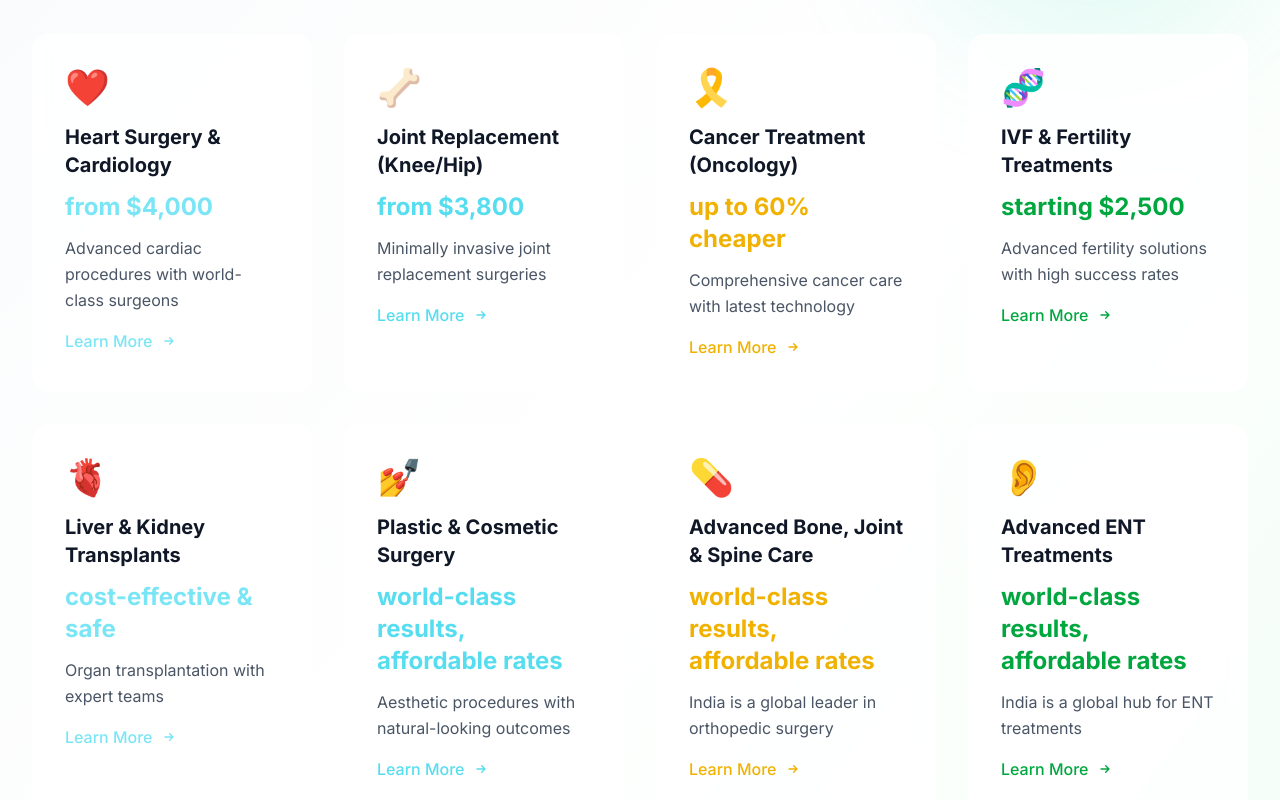
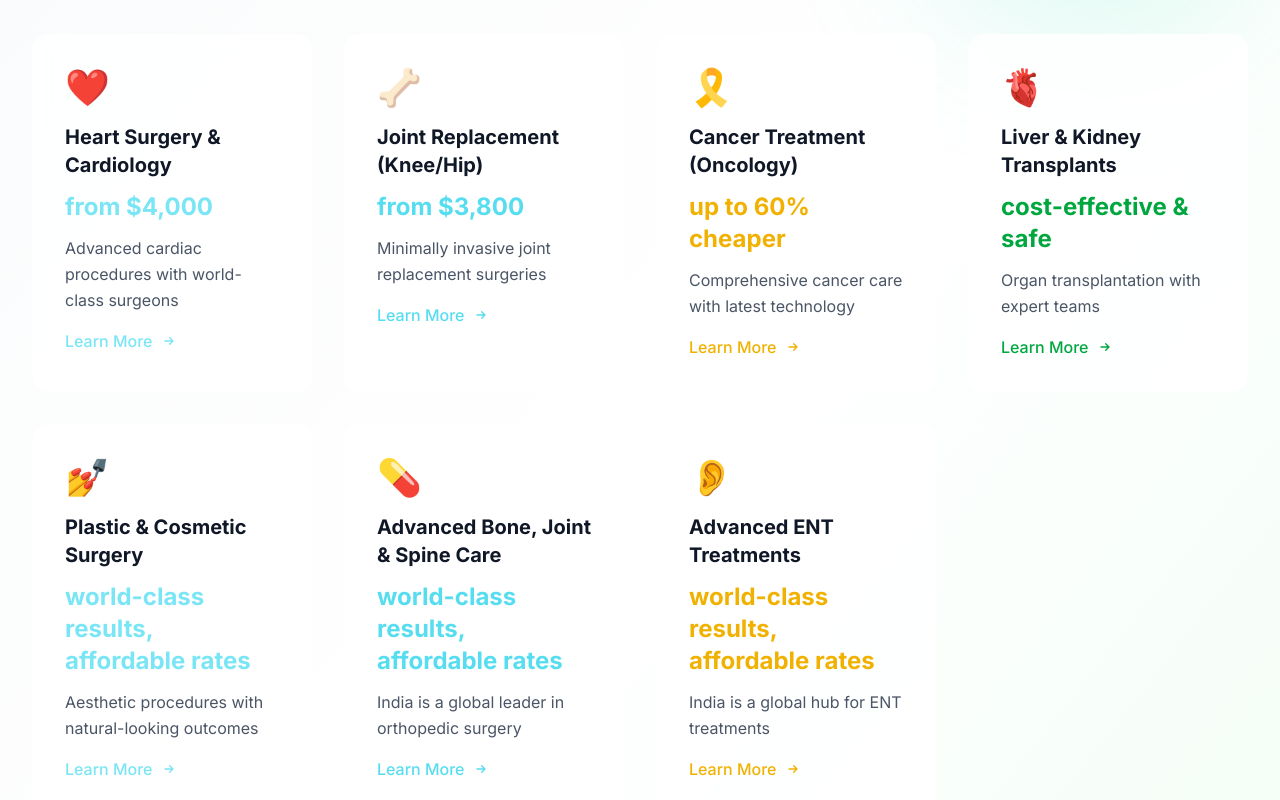
Before and after one commit to Rahul-9211/medical, a Next.js app: page / in a window 1280 px wide. Shown: the part 1860-2660 px from the top of the page. Built offline with nearby package versions, Linux system fonts and the light colour scheme.

Commit message:
remove ivf - fertility from frontend

```diff
--- a/public/blog/allblog.json
+++ b/public/blog/allblog.json
@@ -46,7 +46,6 @@
             { "name": "Heart & Cardiac Surgery", "url": "/treatments/heart-surgery-cardiology" },
             { "name": "Orthopedic Surgery & Joint Replacement", "url": "/treatments/orthopedic-surgery-joint-replacements" },
             { "name": "Cancer Treatment (Oncology)", "url": "/treatments/cancer-treatment-oncology" },
-            { "name": "IVF & Fertility Treatments", "url": "/treatments/ivf-fertility-treatments" },
             { "name": "Liver & Kidney Transplant", "url": "/treatments/liver-kidney-transplant" },
             { "name": "Cosmetic & Plastic Surgery", "url": "/treatments/plastic-cosmetic-surgery" },
             { "name": "Dental & Eye Treatments", "url": "/treatments/dental-implants-oral-care" }
--- a/public/blog/blog.json
+++ b/public/blog/blog.json
@@ -42,10 +42,6 @@
         {
           "title": "Cancer Treatment in India – Affordable Options for International Patients",
           "url": "/treatments/cancer-treatment-oncology"
-        },
-        {
-          "title": "IVF & Fertility Treatments – Success Rates & Cost in India",
-          "url": "/treatments/ivf-fertility-treatments"
         },
         {
           "title": "Neurosurgery & Spine Treatments – Advanced Care in India",
--- a/public/blog/latestblog/allblog.json
+++ b/public/blog/latestblog/allblog.json
@@ -259,10 +259,6 @@
           "url": "/treatments/heart-surgery-cardiology"
         },
         {
-          "label": "IVF & Fertility",
-          "url": "/treatments/ivf-fertility-treatments"
-        },
-        {
           "label": "Cancer Treatment",
           "url": "/treatments/cancer-treatment-oncology"
         }
@@ -330,10 +326,6 @@
         {
           "label": "Cancer Treatment",
           "url": "/treatments/cancer-treatment-oncology"
-        },
-        {
-          "label": "IVF & Fertility",
-          "url": "/treatments/ivf-fertility-treatments"
         },
         {
           "label": "Liver & Kidney Transplant",
--- a/public/treatmentCost/treatmentCost.json
+++ b/public/treatmentCost/treatmentCost.json
@@ -69,7 +69,6 @@
       { "name": "Heart Surgery – Cost in India", "link": "/treatment-cost/heart-surgery-cardiology" },
       { "name": "Knee & Hip Replacement – Cost in India", "link": "/treatment-cost/orthopedic-surgery-joint-replacements" },
       { "name": "Cancer Treatment – Cost in India", "link": "/treatment-cost/cancer-treatment-oncology" },
-      { "name": "IVF & Fertility – Cost in India", "link": "/treatment-cost/ivf-fertility-treatments" },
       { "name": "Liver & Kidney Transplant – Cost in India", "link": "/treatment-cost/liver-kidney-transplant" },
       { "name": "Bariatric (Weight Loss) Surgery – Cost in India", "link": "/treatment-cost/bariatric-weight-loss-surgery" },
       { "name": "Dental Implants – Cost in India", "link": "/treatment-cost/dental-implants-oral-care" },
--- a/public/treatments/treatment.json
+++ b/public/treatments/treatment.json
@@ -43,14 +43,6 @@
         "title": "Cancer Treatment (Oncology) in India",
         "description": "Chemotherapy, radiation, robotic surgery, bone marrow transplant",
         "slug": "cancer-treatment-oncology",
-        "ctaText": "Learn More ⟶"
-      },
-      {
-        "id": 5,
-        "emoji": "🧬",
-        "title": "IVF & Fertility Treatments in India",
-        "description": "IVF, ICSI, egg donation, surrogacy, male infertility solutions",
-        "slug": "ivf-fertility-treatments",
         "ctaText": "Learn More ⟶"
       },
       {
--- a/src/app/about/page.tsx
+++ b/src/app/about/page.tsx
@@ -18,7 +18,6 @@ const AboutPage = () => {
     { icon: "❤️", title: "Heart Surgery & Cardiology", url: "heart-surgery-cardiology", price: "from $4,000", description: "Advanced cardiac procedures with world-class surgeons" },
     { icon: "🦴", title: "Joint Replacement (Knee/Hip)", url: "orthopedic-surgery-joint-replacements", price: "from $3,800", description: "Minimally invasive joint replacement surgeries" },
     { icon: "🎗️", title: "Cancer Treatment (Oncology)", url: "cancer-treatment-oncology", price: "up to 60% cheaper", description: "Comprehensive cancer care with latest technology" },
-    { icon: "🧬", title: "IVF & Fertility Treatments", url: "ivf-fertility-treatments", price: "starting $2,500", description: "Advanced fertility solutions with high success rates" },
     { icon: "🫀", title: "Liver & Kidney Transplants", url: "liver-kidney-transplant", price: "cost-effective & safe", description: "Organ transplantation with expert teams" },
     { icon: "💅", title: "Plastic & Cosmetic Surgery", url: "plastic-cosmetic-surgery", price: "world-class results, affordable rates", description: "Aesthetic procedures with natural-looking outcomes" },
     { icon: "💊", title: "Advanced Bone, Joint & Spine Care", url: "orthopedic-surgery-joint-replacements", price: "world-class results, affordable rates", description: "India is a global leader in orthopedic surgery" },
--- a/src/components/SpecialtiesSection.tsx
+++ b/src/components/SpecialtiesSection.tsx
@@ -39,13 +39,6 @@ export default function SpecialtiesSection({ specialties }: SpecialtiesSectionPr
       url : "cancer-treatment-oncology",
       price: "up to 60% cheaper",
       description: "Comprehensive cancer care with latest technology"
-    },
-    {
-      icon: "🧬",
-      name: "IVF & Fertility Treatments",
-      url : "ivf-fertility-treatments",
-      price: "starting $2,500",
-      description: "Advanced fertility solutions with high success rates"
     },
     {
       icon: "🫀",
--- a/src/data/websiteData.json
+++ b/src/data/websiteData.json
@@ -46,7 +46,6 @@
           { "name": "Orthopedic Surgery & Joint Replacements", "url": "/treatments/orthopedic-surgery-joint-replacements" },
           { "name": "Neurosurgery & Spine Treatments", "url": "/treatments/neurosurgery-spine-treatments" },
           { "name": "Cancer Treatment (Oncology)", "url": "/treatments/cancer-treatment-oncology" },
-          { "name": "IVF & Fertility Treatments", "url": "/treatments/ivf-fertility-treatments" },
           { "name": "Liver & Kidney Transplant", "url": "/treatments/liver-kidney-transplant" },
           { "name": "General & Laparoscopic Surgery", "url": "/treatments/general-laparoscopic-surgery" },
           { "name": "Bariatric & Weight Loss Surgery", "url": "/treatments/bariatric-weight-loss-surgery" },
@@ -71,7 +70,6 @@
           { "name": "Heart Surgery – Cost in India", "url": "/treatment-cost/heart-surgery-cardiology" },
           { "name": "Knee & Hip Replacement – Cost", "url": "/treatment-cost/orthopedic-surgery-joint-replacements" },
           { "name": "Cancer Treatment – Cost", "url": "/treatment-cost/cancer-treatment-oncology" },
-          { "name": "IVF & Fertility – Cost", "url": "/treatment-cost/ivf-fertility-treatments" },
           { "name": "Liver & Kidney Transplant – Cost", "url": "/treatment-cost/liver-kidney-transplant" },
           { "name": "Bariatric Surgery – Cost", "url": "/treatment-cost/bariatric-weight-loss-surgery" },
           { "name": "Dental Implants – Cost", "url": "/treatment-cost/dental-implants-oral-care" },
```
